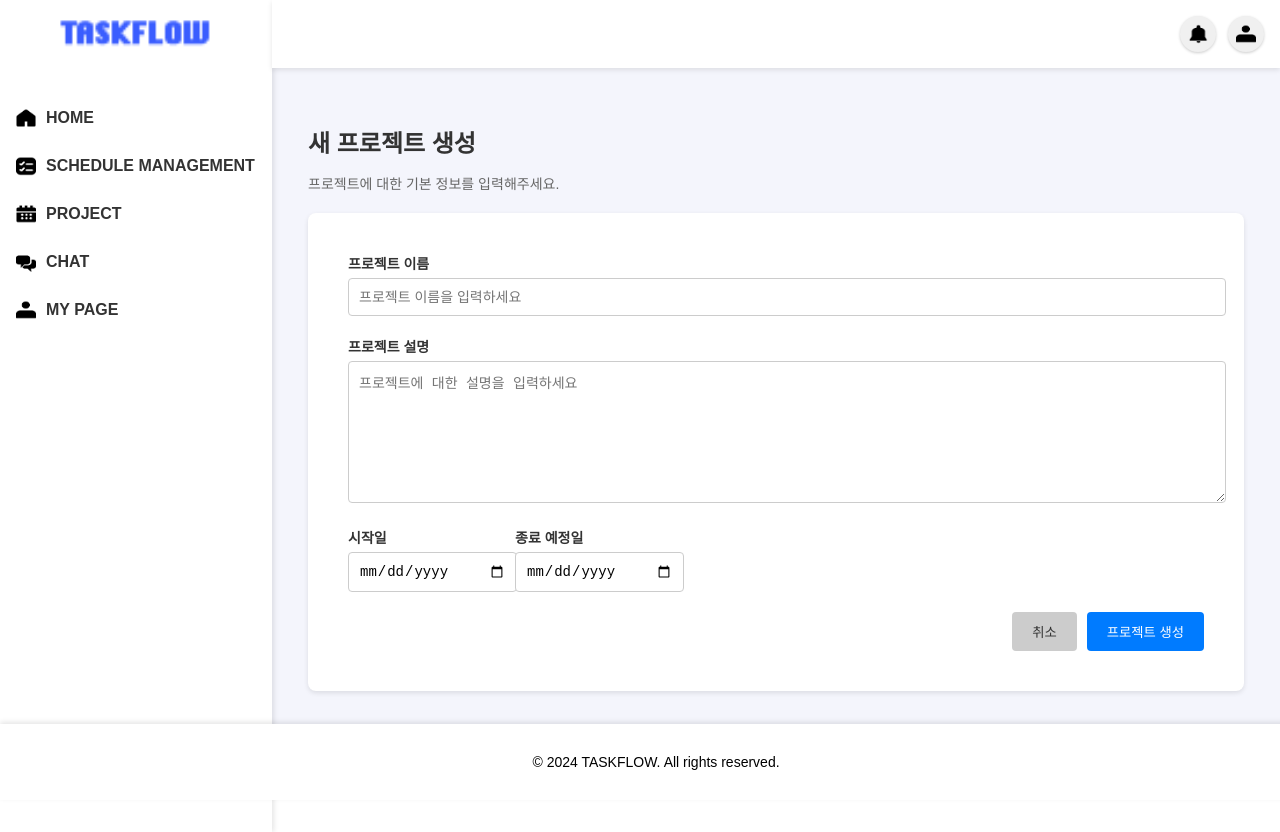
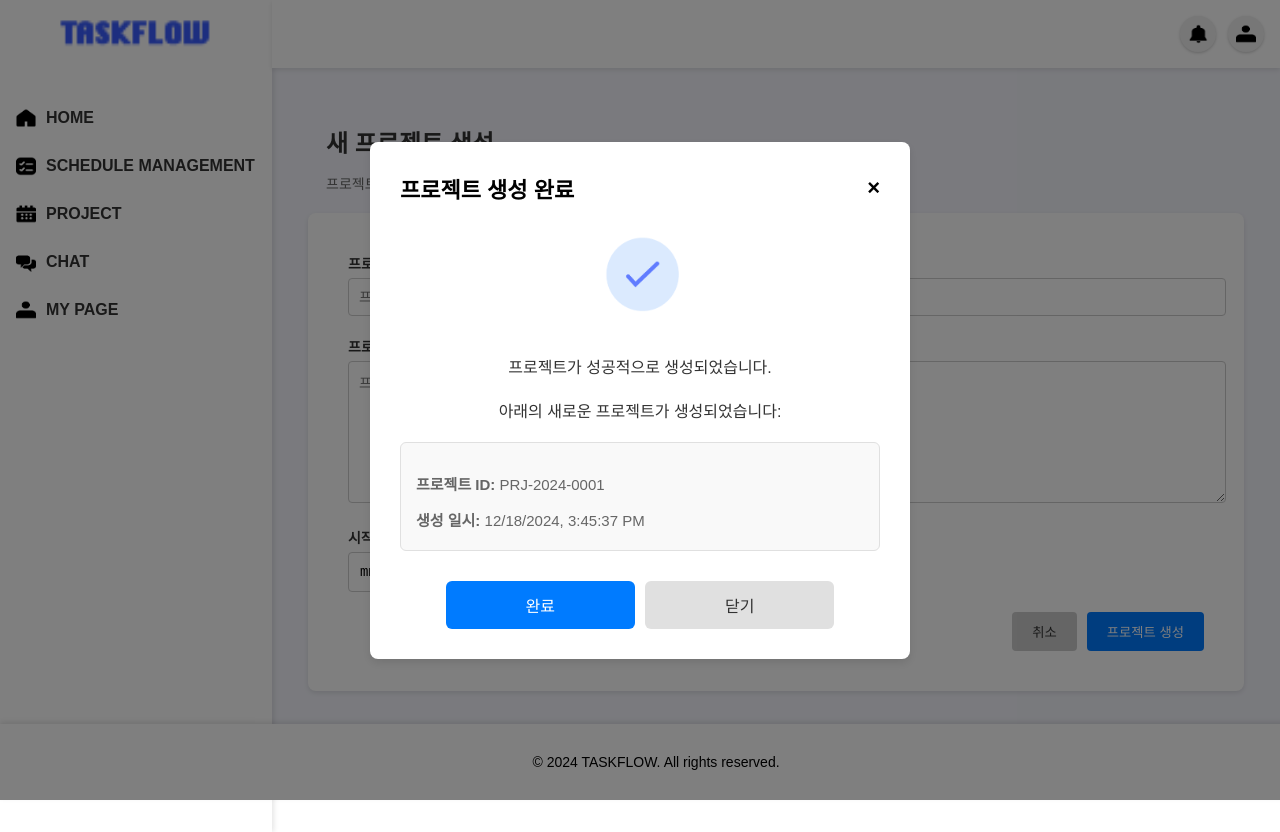
Before and after one commit to nextrunners5/Full-01-1team, a React (Create React App) app in the folder TASKFLOW/frontend_2/: page /project/create in a window 1280 px wide. Both pictures are taken after a click on the button "프로젝트 생성". Built offline with nearby package versions, Linux system fonts and the light colour scheme.

Commit message:
project/create/main

```diff
--- a/TASKFLOW/frontend_2/src/pages/ProjectPageCreate.jsx
+++ b/TASKFLOW/frontend_2/src/pages/ProjectPageCreate.jsx
@@ -1,10 +1,15 @@
 import React, { useState } from 'react';
+import { useNavigate } from 'react-router-dom'; // react-router-dom import
+import completeIcon from '../assets/complete.png';
 
 const ProjectCreationPage = () => {
     const [projectName, setProjectName] = useState('');
     const [projectDescription, setProjectDescription] = useState('');
     const [startDate, setStartDate] = useState('');
     const [endDate, setEndDate] = useState('');
+    const [isModalOpen, setIsModalOpen] = useState(false);
+
+    const navigate = useNavigate(); // useNavigate 훅 호출
 
     const handleProjectCreation = () => {
         console.log({
@@ -13,7 +18,16 @@ const ProjectCreationPage = () => {
             startDate,
             endDate,
         });
-        alert('프로젝트가 생성되었습니다!');
+        setIsModalOpen(true);
+    };
+
+    const closeModal = () => {
+        setIsModalOpen(false);
+    };
+
+    const handleComplete = () => {
+        // 완료 버튼 클릭 시 ProjectPage.jsx로 이동
+        navigate('/project'); // '/projects'는 ProjectPage.jsx 경로
     };
 
     return (
@@ -74,6 +88,35 @@ const ProjectCreationPage = () => {
                     <button onClick={handleProjectCreation} style={styles.createButton}>프로젝트 생성</button>
                 </div>
             </div>
+
+            {isModalOpen && (
+                <div style={styles.modalOverlay}>
+                    <div style={styles.modalContent}>
+                        <div style={styles.modalHeader}>
+                            <h2 style={styles.modalTitle}>프로젝트 생성 완료</h2>
+                            <span style={styles.modalClose} onClick={closeModal}>×</span>
+                        </div>
+                        <div style={styles.modalBodyCentered}>
+                            <img src={completeIcon} alt="Complete" style={styles.completeIcon} />
+                            <p style={styles.modalMessage}>
+                                프로젝트가 성공적으로 생성되었습니다.
+                            </p>
+                            <p style={{ marginBottom: '20px', fontSize: '16px', color: '#333' }}>
+                                아래의 새로운 프로젝트가 생성되었습니다:
+                            </p>
+                            <p style={styles.projectName}>{projectName}</p>
+                            <div style={styles.detailsBox}>
+                                <p style={styles.modalDetails}><strong>프로젝트 ID:</strong> PRJ-2024-0001</p>
+                                <p style={styles.modalDetails}><strong>생성 일시:</strong> {new Date().toLocaleString()}</p>
+                            </div>
+                        </div>
+                        <div style={styles.modalFooterCompact}>
+                            <button style={styles.completeButton} onClick={handleComplete}>완료</button> {/* 완료 버튼 수정 */}
+                            <button style={styles.closeButton} onClick={closeModal}>닫기</button>
+                        </div>
+                    </div>
+                </div>
+            )}
         </div>
     );
 };
@@ -83,21 +126,24 @@ const styles = {
         margin: '0 auto',
         padding: '20px',
         width: '100%',
-        maxWidth: '1200px', // 콘텐츠 전체 폭을 조정하여 넓힘
+        maxWidth: '1200px',
         boxSizing: 'border-box',
         backgroundColor: '#F4F5FC',
+        position: 'relative',
     },
     headerContainer: {
         textAlign: 'left',
         marginBottom: '20px',
+        maxWidth: '900px',
+        margin: '0 auto',
     },
     container: {
         backgroundColor: '#ffffff',
         borderRadius: '8px',
-        padding: '40px', // 내부 여백을 넓혀 큼직하게 조정
+        padding: '40px',
         boxShadow: '0 2px 5px rgba(0, 0, 0, 0.1)',
-        maxWidth: '900px', // 박스의 최대 크기를 늘림
-        margin: '0 auto', // 중앙 정렬
+        maxWidth: '900px',
+        margin: '0 auto',
     },
     title: {
         fontSize: '24px',
@@ -138,9 +184,11 @@ const styles = {
     formDates: {
         display: 'flex',
         gap: '20px',
+        flexWrap: 'wrap',
     },
     dateInput: {
         width: '100%',
+        maxWidth: '300px',
         padding: '10px',
         fontSize: '14px',
         borderRadius: '4px',
@@ -167,6 +215,98 @@ const styles = {
         borderRadius: '4px',
         cursor: 'pointer',
     },
+    modalOverlay: {
+        position: 'fixed',
+        top: 0,
+        left: 0,
+        width: '100%',
+        height: '100%',
+        backgroundColor: 'rgba(0, 0, 0, 0.5)',
+        display: 'flex',
+        justifyContent: 'center',
+        alignItems: 'center',
+        zIndex: 1000,
+    },
+    modalContent: {
+        backgroundColor: '#fff',
+        borderRadius: '8px',
+        padding: '30px',
+        width: '480px',
+        boxShadow: '0 4px 10px rgba(0, 0, 0, 0.1)',
+        position: 'relative',
+    },
+    modalHeader: {
+        display: 'flex',
+        justifyContent: 'space-between',
+        alignItems: 'center',
+        marginBottom: '20px',
+    },
+    modalTitle: {
+        fontSize: '22px',
+        fontWeight: 'bold',
+        margin: '0',
+    },
+    modalClose: {
+        fontSize: '22px',
+        fontWeight: 'bold',
+        cursor: 'pointer',
+    },
+    modalBodyCentered: {
+        textAlign: 'center',
+        marginBottom: '30px',
+    },
+    completeIcon: {
+        width: '130px',
+        height: '100px',
+        marginBottom: '10px',
+    },
+    modalMessage: {
+        fontSize: '16px',
+        marginBottom: '20px',
+        color: '#333',
+    },
+    projectName: {
+        fontSize: '18px',
+        fontWeight: 'bold',
+        color: '#333',
+        marginBottom: '20px',
+    },
+    detailsBox: {
+        backgroundColor: '#f9f9f9',
+        padding: '15px',
+        borderRadius: '6px',
+        border: '1px solid #e0e0e0',
+        marginBottom: '20px',
+        textAlign: 'left',
+    },
+    modalDetails: {
+        fontSize: '15px',
+        color: '#666',
+        marginBottom: '5px',
+    },
+    modalFooterCompact: {
+        display: 'flex',
+        justifyContent: 'center',
+        gap: '10px',
+    },
+    closeButton: {
+        padding: '12px 80px',
+        backgroundColor: '#e0e0e0',
+        color: '#333',
+        border: 'none',
+        borderRadius: '6px',
+        cursor: 'pointer',
+        fontSize: '16px',
+    },
+    completeButton: {
+        padding: '12px 80px',
+        backgroundColor: '#007bff',
+        color: '#fff',
+        border: 'none',
+        borderRadius: '6px',
+        cursor: 'pointer',
+        fontSize: '16px',
+    },
 };
 
 export default ProjectCreationPage;
```
Also changed, not shown: TASKFLOW/frontend_2/src/assets/complete.png (added), TASKFLOW/frontend_2/src/pages/ProjectPageEdit.jsx (added).
